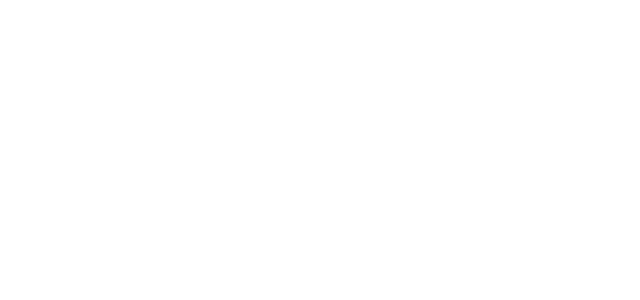
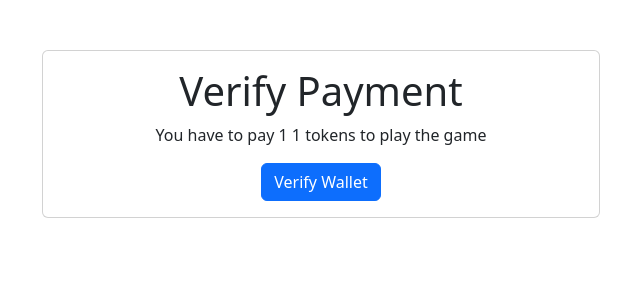
Before and after one commit to Ashikurrahman25/loginmockup, a React (Create React App) app: page /pay/1/1/1/1 in a window 1280 px wide. Before the commit this address had no page. Shown: the top 300 px of the page, without its empty margins (319-959 px from the left). Built offline with nearby package versions, Linux system fonts and the light colour scheme.

Commit message:
Added bool for network

```diff
--- a/src/App.js
+++ b/src/App.js
@@ -10,7 +10,7 @@
     <Router>
       <div className="container">
         <Routes>
-          <Route path="/verify/:signerId/:contractId/:amount" element={<VerifyPage />} />
+          <Route path="/pay/:signerId/:contractId/:amount/:contract" element={<VerifyPage />} />
           <Route path="/" element={<ConnectWalletPage />} />
         </Routes>
       </div>
--- a/src/ConnectWalletButton.js
+++ b/src/ConnectWalletButton.js
@@ -6,13 +6,15 @@
 
 window.Buffer = Buffer;
 
+const ISMAINNET = false;
+
 const ConnectWalletButton = ({ onWalletConnected }) => {
   const [isLoggedIn, setIsLoggedIn] = useState(false);
 
   const handleConnectWallet = async () => {
     try {
       const selector = await setupWalletSelector({
-        network: "testnet",
+        network: ISMAINNET ? 'mainnet': 'testnet',
         modules: [setupMeteorWallet()],
       });
 
@@ -21,8 +23,8 @@
 
       const nearBalance = await getBalance(accounts[0].accountId);
       const tokenBalance = await viewMethod({
-        networkId: 'testnet',
-        contractId: 'splaunch.testnet',
+        networkId: ISMAINNET ? 'mainnet': 'testnet',
+        contractId: ISMAINNET ? 'mainnet': 'splaunch.testnet',
         method: 'ft_balance_of',
         args: { account_id: accounts[0].accountId },
       });
@@ -42,7 +44,7 @@
   };
 
   const getBalance = async (accountId) => {
-    const provider = new providers.JsonRpcProvider({ url: 'https://rpc.testnet.near.org' });
+    const provider = new providers.JsonRpcProvider({ url: ISMAINNET ? 'https://rpc.mainnet.near.org': 'https://rpc.testnet.near.org' });
     const account = await provider.query({ request_type: 'view_account', finality: 'final', account_id: accountId });
     return account.amount;
   };
--- a/src/VerifyPage.js
+++ b/src/VerifyPage.js
@@ -5,12 +5,12 @@
 import { providers } from 'near-api-js';
 import { Buffer } from 'buffer';
 import 'bootstrap/dist/css/bootstrap.min.css';
-
 window.Buffer = Buffer;
 
+const ISMAINNET = false;
 const VerifyPage = () => {
 
-  const { signerId,contractId, amount } = useParams();
+  const { signerId,contractId, amount, contract } = useParams();
   const [walletData, setWalletData] = useState(null);
   const [amountToPay, setAmountToPay] = useState('1000000000'); // example amount
   const [transactionId, setTransactionId] = useState(null);
@@ -27,7 +27,7 @@
   const handleVerify = async () => {
     try {
       const selector = await setupWalletSelector({
-        network: "testnet",
+        network: ISMAINNET ? 'mainnet': 'testnet',
         modules: [setupMeteorWallet()],
       });
 
@@ -48,7 +48,7 @@
 
       const nearBalance = await getBalance(signerId);
       const tokenBalance = await viewMethod({
-        networkId: 'testnet',
+        networkId: ISMAINNET ? 'mainnet': 'testnet',
         contractId: contractId,
         method: 'ft_balance_of',
         args: { account_id: signerId },
@@ -68,7 +68,7 @@
   };
 
   const getBalance = async (accountId) => {
-    const provider = new providers.JsonRpcProvider({ url: 'https://rpc.testnet.near.org' });
+    const provider = new providers.JsonRpcProvider({ url: ISMAINNET ? 'https://rpc.mainnet.near.org': 'https://rpc.testnet.near.org' });
     const account = await provider.query({ request_type: 'view_account', finality: 'final', account_id: accountId });
     return account.amount;
   };
@@ -91,7 +91,7 @@
   const handlePayment = async () => {
     try {
       const selector = await setupWalletSelector({
-        network: "testnet",
+        network:  ISMAINNET ? 'mainnet': 'testnet',
         modules: [setupMeteorWallet()],
       });
 
@@ -103,7 +103,7 @@
           type: "FunctionCall",
           params: {
             methodName: "ft_transfer",
-            args: {receiver_id: contractId, amount: amountToPay, memo: "Entry fee for a match on SpearOnNear Game 1"},
+            args: {receiver_id: contractId, amount: amountToPay, memo: "Entry fee for a match on SpearOnNear Game"},
             gas: 10000000000000,
             deposit: 1
           }
@@ -124,7 +124,7 @@
         const messageObject = {
             success: true,
             identifier: 'payment',
-            txnLink:`https://testnet.nearblocks.io/txns/${transactionId}`
+            txnLink:  ISMAINNET ? `https://nearblocks.io/txns/${transactionId}`: `https://testnet.nearblocks.io/txns/${transactionId}`
         };
 
         window.opener.postMessage(JSON.stringify(messageObject), "*");
@@ -143,7 +143,7 @@
             {paymentDone ? (
               <>
                 <p className="mt-3">
-                  <strong>Payment Successful!</strong> <a href={`https://testnet.nearblocks.io/txns/${transactionId}`} target="_blank" rel="noopener noreferrer">View Transaction</a>
+                  <strong>Payment Successful!</strong> <a href={ISMAINNET ? `https://nearblocks.io/txns/${transactionId}`: `https://testnet.nearblocks.io/txns/${transactionId}`} target="_blank" rel="noopener noreferrer">View Transaction</a>
                 </p>
                 <button className="btn btn-secondary mt-3" onClick={onBack} >Back to Game</button>
               </>
@@ -160,12 +160,12 @@
                       <td>{(walletData.nearBalance/Math.pow(10,24)).toFixed(2)}</td>
                     </tr>
                     <tr>
-                      <td><strong>Available Spear:</strong></td>
+                      <td><strong>Available {contract}:</strong></td>
                       <td>{walletData.tokenBalance/Math.pow(10,8)}</td>
                     </tr>
                     <tr>
                       <td><strong>Amount to Pay:</strong></td>
-                      <td>{amountToPay/Math.pow(10,8)} Spear</td>
+                      <td>{amountToPay/Math.pow(10,8)} {contract}</td>
                     </tr>
                   </tbody>
                 </table>
@@ -179,7 +179,7 @@
           </>
         ) : (
           <>
-           <p>You have to pay {amountToPay/Math.pow(10,8)} Spear tokens to play the game </p>
+           <p>You have to pay {amountToPay/Math.pow(10,8)} {contract} tokens to play the game </p>
             <button className="btn btn-primary" onClick={handleVerify}>Verify Wallet</button>
             {error && <p className="text-danger mt-3">{error}</p>}
           </>
```
